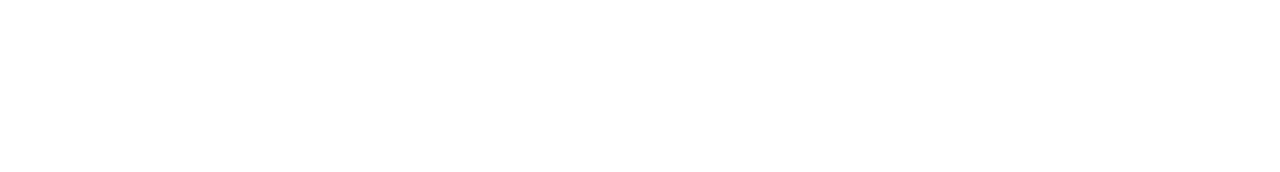
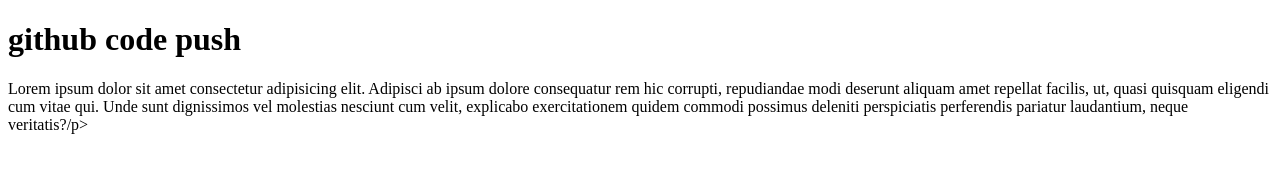
Before and after one commit to MYasinArafat/my-first-repo, a plain HTML site: page index.html in a window 1280 px wide. Drawn offline with Linux system fonts and the light colour scheme.

Commit message:
second try

```diff
--- a/index.html
+++ b/index.html
@@ -3,10 +3,11 @@
 <head>
     <meta charset="UTF-8">
     <meta http-equiv="X-UA-Compatible" content="IE=edge">
-    <meta name="viewport" content="width=device-width, initial-scale=1.0">
+    <meta name="viewport" content="width=device-width, initial-scale=">
     <title>my first git repo</title>
 </head>
 <body>
-
+    <h1>github code push</h1>
+    <p>Lorem ipsum dolor sit amet consectetur adipisicing elit. Adipisci ab ipsum dolore consequatur rem hic corrupti, repudiandae modi deserunt aliquam amet repellat facilis, ut, quasi quisquam eligendi cum vitae qui. Unde sunt dignissimos vel molestias nesciunt cum velit, explicabo exercitationem quidem commodi possimus deleniti perspiciatis perferendis pariatur laudantium, neque veritatis?/p>
 </body>
 </html>
```
